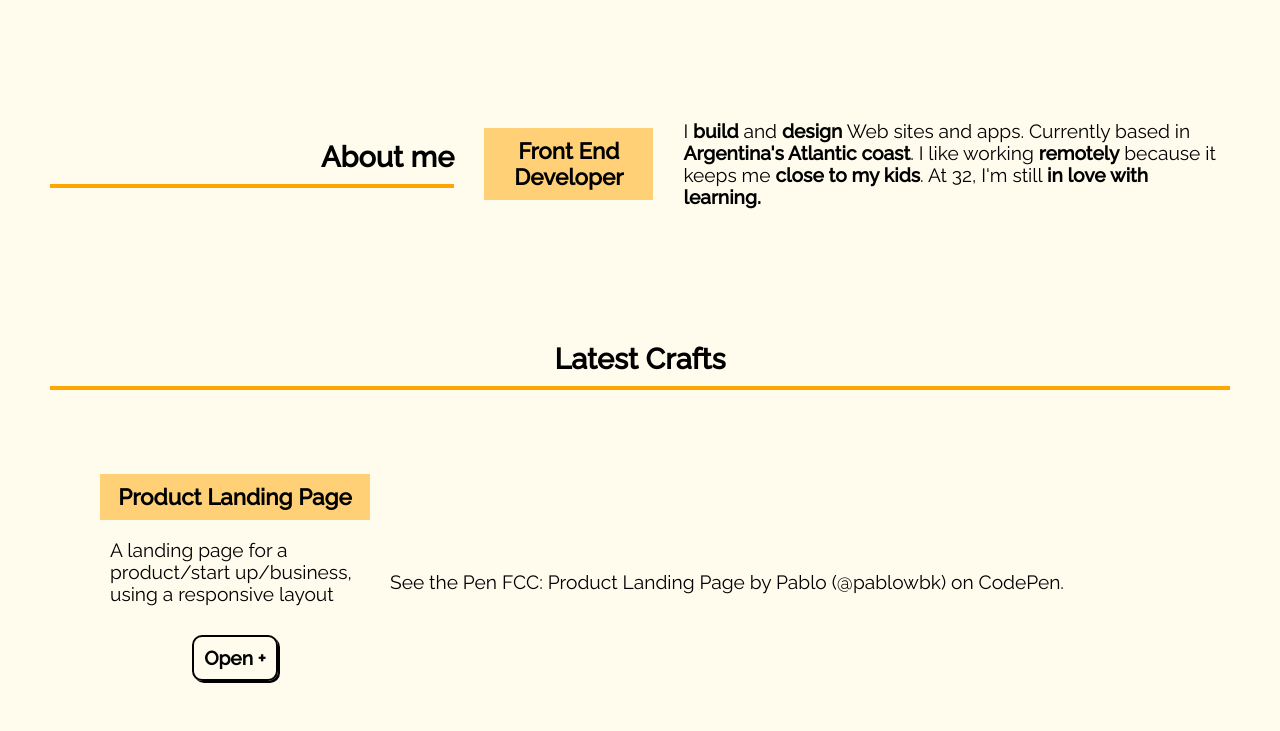
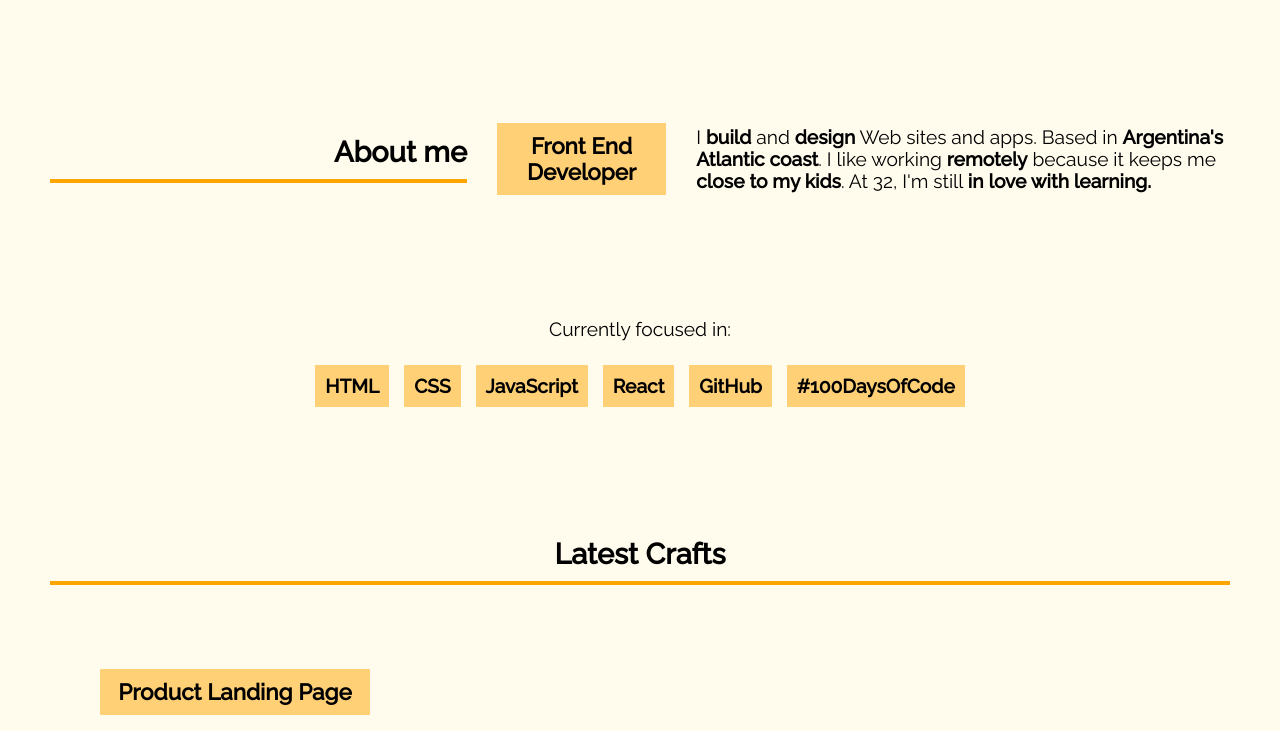
Before and after one commit to pablowbk/pablowbk.github.io, a plain HTML site: page index.html in a window 1280 px wide. Shown: the part 760-1491 px from the top of the page. Drawn offline with Linux system fonts and the light colour scheme; a script that the page names is missing.

Commit message:
Added skills section (very basic)

```diff
--- a/css/style.css
+++ b/css/style.css
@@ -83,16 +83,16 @@ a {
   max-width: 100%;
 }
 
-
 #projects,
 #about,
-#contact {
+#contact,
+#skills {
   margin: 0 20px;
   padding: 61px 0 30px;
   font-size: 1.2em;
 }
 
-#about {
+#about, #skills {
   display: flex;
   flex: 1;
   justify-content: center;
@@ -131,6 +131,27 @@ a {
 #about span {
   font-weight: 600;
 }
+
+#skills {
+  flex-direction: column;
+}
+
+#skills span {
+  display: inline-block;
+  padding: 10px;
+  text-align: center;
+}
+
+#skills span:first-of-type{
+}
+
+#skills b {
+  display: inline-block;
+  background: rgba(255, 165, 0,.5);
+  padding: 10px;
+  margin: 5px 5px;
+}
+
 
 #projects {
   display: flex;
--- a/index.html
+++ b/index.html
@@ -1,5 +1,5 @@
 <!DOCTYPE html>
-<html lang="en" >
+<html lang="en">
 
 <head>
   <meta charset="UTF-8">
@@ -35,8 +35,23 @@
   <section class="about" id="about">
     <h2>About me</h2>
     <h3>Front End Developer</h3>
-    <p>I <span>build</span> and <span>design</span> Web sites and apps. Currently based in <span>Argentina's Atlantic coast</span>. I like working <span>remotely</span> because it keeps me <span>close to my kids</span>.
-      At 32, I'm still <span>in love with learning.</span></p>
+    <p>I <span>build</span> and <span>design</span> Web sites and apps. Based in <span>Argentina's Atlantic coast</span>. I like working <span>remotely</span> because it keeps me <span>close to my kids</span>. At 32, I'm still <span>in love with
+        learning.</span></p>
+
+  </section>
+
+  <section class="skills" id="skills">
+    <span>Currently focused in: </span>
+    <span>
+      <b>HTML</b>
+      <b>CSS</b>
+      <b>JavaScript</b>
+      <b>React</b>
+      <b>GitHub</b>
+      <b>#100DaysOfCode</b>
+
+    </span>
+
   </section>
 
   <main id="projects">
@@ -50,7 +65,8 @@
           <a href="https://codepen.io/pablowbk/pen/RBqbNm/" target="_blank" rel="noopener noreferrer">Open +</a>
         </div>
         <div class="project-embed">
-          <p data-height="500" data-theme-id="dark" data-slug-hash="RBqbNm" data-default-tab="result" data-user="pablowbk" data-pen-title="FCC: Product Landing Page" class="codepen">See the Pen <a href="https://codepen.io/pablowbk/pen/RBqbNm/">FCC: Product Landing Page</a> by Pablo (<a href="https://codepen.io/pablowbk">@pablowbk</a>) on <a href="https://codepen.io">CodePen</a>.</p>
+          <p data-height="500" data-theme-id="dark" data-slug-hash="RBqbNm" data-default-tab="result" data-user="pablowbk" data-pen-title="FCC: Product Landing Page" class="codepen">See the Pen <a href="https://codepen.io/pablowbk/pen/RBqbNm/">FCC:
+              Product Landing Page</a> by Pablo (<a href="https://codepen.io/pablowbk">@pablowbk</a>) on <a href="https://codepen.io">CodePen</a>.</p>
         </div>
       </section>
 
@@ -61,7 +77,8 @@
           <a href="https://codepen.io/pablowbk/pen/YJjBdP/" target="_blank" rel="noopener noreferrer">Open +</a>
         </div>
         <div class="project-embed">
-          <p data-height="500" data-theme-id="dark" data-slug-hash="YJjBdP" data-default-tab="result" data-user="pablowbk" data-pen-title="Analog Clock CSS and JS" class="codepen">See the Pen <a href="https://codepen.io/pablowbk/pen/YJjBdP/">Analog Clock CSS and JS</a> by Pablo (<a href="https://codepen.io/pablowbk">@pablowbk</a>) on <a href="https://codepen.io">CodePen</a>.</p>
+          <p data-height="500" data-theme-id="dark" data-slug-hash="YJjBdP" data-default-tab="result" data-user="pablowbk" data-pen-title="Analog Clock CSS and JS" class="codepen">See the Pen <a href="https://codepen.io/pablowbk/pen/YJjBdP/">Analog
+              Clock CSS and JS</a> by Pablo (<a href="https://codepen.io/pablowbk">@pablowbk</a>) on <a href="https://codepen.io">CodePen</a>.</p>
         </div>
       </section>
 
@@ -72,7 +89,8 @@
           <a href="https://codepen.io/pablowbk/pen/pQPLyy/" target="_blank" rel="noopener noreferrer">Open +</a>
         </div>
         <div class="project-embed">
-          <p data-height="500" data-theme-id="dark" data-slug-hash="pQPLyy" data-default-tab="result" data-user="pablowbk" data-pen-title="FCC: Technical Documentation Page" class="codepen project-embed">See the Pen <a href="https://codepen.io/pablowbk/pen/pQPLyy/">FCC: Technical Documentation Page</a> by Pablo (<a href="https://codepen.io/pablowbk">@pablowbk</a>) on <a href="https://codepen.io">CodePen</a>.</p>
+          <p data-height="500" data-theme-id="dark" data-slug-hash="pQPLyy" data-default-tab="result" data-user="pablowbk" data-pen-title="FCC: Technical Documentation Page" class="codepen project-embed">See the Pen <a href="https://codepen.io/pablowbk/pen/pQPLyy/">FCC:
+              Technical Documentation Page</a> by Pablo (<a href="https://codepen.io/pablowbk">@pablowbk</a>) on <a href="https://codepen.io">CodePen</a>.</p>
         </div>
       </section>
 
@@ -85,7 +103,8 @@
 
       <div class="card gh">
         <a href="https://github.com/pablowbk" target="_blank" id="profile-link">
-          <svg xmlns="http://www.w3.org/2000/svg" viewBox="0 0 24 24"><path d="M12 2c5.514 0 10 4.486 10 10s-4.486 10-10 10-10-4.486-10-10 4.486-10 10-10zm0-2c-6.627 0-12 5.373-12 12s5.373 12 12 12 12-5.373 12-12-5.373-12-12-12zm0 6c-3.313 0-6 2.686-6 6 0 2.651 1.719 4.9 4.104 5.693.3.056.396-.13.396-.289v-1.117c-1.669.363-2.017-.707-2.017-.707-.272-.693-.666-.878-.666-.878-.544-.373.041-.365.041-.365.603.042.92.619.92.619.535.917 1.403.652 1.746.499.054-.388.209-.652.381-.802-1.333-.152-2.733-.667-2.733-2.965 0-.655.234-1.19.618-1.61-.062-.153-.268-.764.058-1.59 0 0 .504-.161 1.65.615.479-.133.992-.199 1.502-.202.51.002 1.023.069 1.503.202 1.146-.776 1.648-.615 1.648-.615.327.826.121 1.437.06 1.588.385.42.617.955.617 1.61 0 2.305-1.404 2.812-2.74 2.96.216.186.412.551.412 1.111v1.646c0 .16.096.347.4.288 2.383-.793 4.1-3.041 4.1-5.691 0-3.314-2.687-6-6-6z"/>
+          <svg xmlns="http://www.w3.org/2000/svg" viewBox="0 0 24 24">
+            <path d="M12 2c5.514 0 10 4.486 10 10s-4.486 10-10 10-10-4.486-10-10 4.486-10 10-10zm0-2c-6.627 0-12 5.373-12 12s5.373 12 12 12 12-5.373 12-12-5.373-12-12-12zm0 6c-3.313 0-6 2.686-6 6 0 2.651 1.719 4.9 4.104 5.693.3.056.396-.13.396-.289v-1.117c-1.669.363-2.017-.707-2.017-.707-.272-.693-.666-.878-.666-.878-.544-.373.041-.365.041-.365.603.042.92.619.92.619.535.917 1.403.652 1.746.499.054-.388.209-.652.381-.802-1.333-.152-2.733-.667-2.733-2.965 0-.655.234-1.19.618-1.61-.062-.153-.268-.764.058-1.59 0 0 .504-.161 1.65.615.479-.133.992-.199 1.502-.202.51.002 1.023.069 1.503.202 1.146-.776 1.648-.615 1.648-.615.327.826.121 1.437.06 1.588.385.42.617.955.617 1.61 0 2.305-1.404 2.812-2.74 2.96.216.186.412.551.412 1.111v1.646c0 .16.096.347.4.288 2.383-.793 4.1-3.041 4.1-5.691 0-3.314-2.687-6-6-6z" />
           </svg>
         </a>
       </div>
@@ -105,7 +124,7 @@
       <div class="card tw">
         <a href="https://twitter.com/wbkpablo" target="_blank">
           <svg xmlns="http://www.w3.org/2000/svg" viewBox="0 0 24 24">
-            <path d="M12 2c5.514 0 10 4.486 10 10s-4.486 10-10 10-10-4.486-10-10 4.486-10 10-10zm0-2c-6.627 0-12 5.373-12 12s5.373 12 12 12 12-5.373 12-12-5.373-12-12-12zm6.5 8.778c-.441.196-.916.328-1.414.388.509-.305.898-.787 1.083-1.362-.476.282-1.003.487-1.564.597-.448-.479-1.089-.778-1.796-.778-1.59 0-2.758 1.483-2.399 3.023-2.045-.103-3.86-1.083-5.074-2.572-.645 1.106-.334 2.554.762 3.287-.403-.013-.782-.124-1.114-.308-.027 1.14.791 2.207 1.975 2.445-.346.094-.726.116-1.112.042.313.978 1.224 1.689 2.3 1.709-1.037.812-2.34 1.175-3.647 1.021 1.09.699 2.383 1.106 3.773 1.106 4.572 0 7.154-3.861 6.998-7.324.482-.346.899-.78 1.229-1.274z"/>
+            <path d="M12 2c5.514 0 10 4.486 10 10s-4.486 10-10 10-10-4.486-10-10 4.486-10 10-10zm0-2c-6.627 0-12 5.373-12 12s5.373 12 12 12 12-5.373 12-12-5.373-12-12-12zm6.5 8.778c-.441.196-.916.328-1.414.388.509-.305.898-.787 1.083-1.362-.476.282-1.003.487-1.564.597-.448-.479-1.089-.778-1.796-.778-1.59 0-2.758 1.483-2.399 3.023-2.045-.103-3.86-1.083-5.074-2.572-.645 1.106-.334 2.554.762 3.287-.403-.013-.782-.124-1.114-.308-.027 1.14.791 2.207 1.975 2.445-.346.094-.726.116-1.112.042.313.978 1.224 1.689 2.3 1.709-1.037.812-2.34 1.175-3.647 1.021 1.09.699 2.383 1.106 3.773 1.106 4.572 0 7.154-3.861 6.998-7.324.482-.346.899-.78 1.229-1.274z" />
           </svg>
         </a>
       </div>
@@ -120,7 +139,7 @@
   </footer>
 
   <script async src="https://static.codepen.io/assets/embed/ei.js"></script>
-<!--   <script src="https://cdn.freecodecamp.org/testable-projects-fcc/v1/bundle.js"></script> -->
+  <!--   <script src="https://cdn.freecodecamp.org/testable-projects-fcc/v1/bundle.js"></script> -->
 
 </body>
 
```
